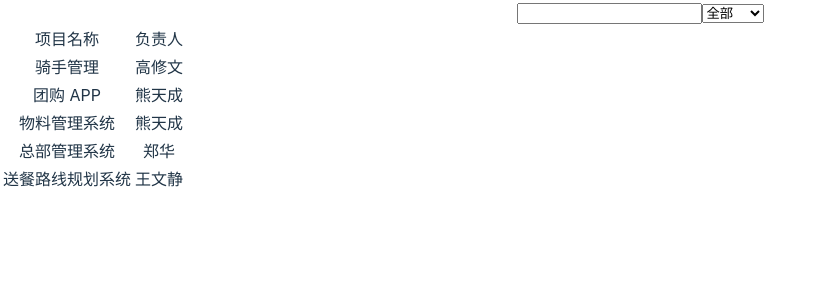
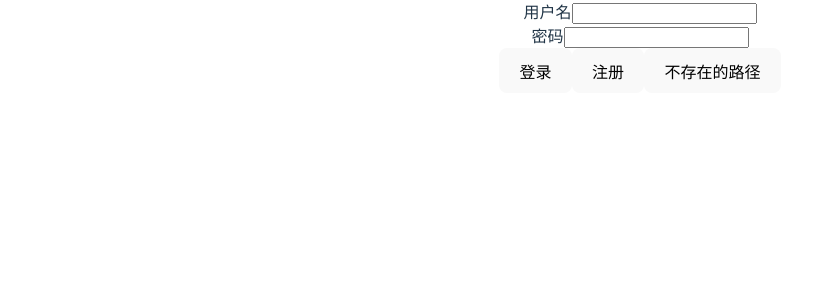
Before and after one commit to evankwolf/vite-jira, a React (Vite) app: page / in a window 1280 px wide. Shown: the top 300 px of the page, without its empty margins (0-823 px from the left). Built offline with nearby package versions, Linux system fonts and the light colour scheme; data requests are answered from the project's data file.

Commit message:
feat: 添加mock中间件注册、登录的简单逻辑以及路由404处理，修改eslint

```diff
--- a/__json_server_mock__/db.json
+++ b/__json_server_mock__/db.json
@@ -1,4 +1,10 @@
 {
+  "accounts": [
+    {
+      "usename": "test",
+      "password": "123456"
+    }
+  ],
   "users": [
     {
       "id": 1,
--- a/package.json
+++ b/package.json
@@ -7,7 +7,7 @@
     "build": "tsc && vite build",
     "preview": "vite preview",
     "prepare": "husky install",
-    "json-server": "json-server __json_server_mock__/db.json --watch --port 3001"
+    "json-server": "json-server __json_server_mock__/db.json --watch --port 3001 --middlewares __json_server_mock__/middleware.js"
   },
   "dependencies": {
     "qs": "^6.11.0",
--- a/src/App.tsx
+++ b/src/App.tsx
@@ -1,5 +1,6 @@
 import React from 'react'
-import ProjectList from './screens/project-list'
+import LoginScreen from './screens/login'
+// import ProjectList from './screens/project-list'
 // import TryUseArray from './components/try-use-array'
 // import {SearchPanel} from './screens/project-list/search-panel'
 import './App.css'
@@ -8,7 +9,8 @@ function App() {
   return (
     <div className="App">
       {/* <TryUseArray /> */}
-      <ProjectList />
+      {/* <ProjectList /> */}
+      <LoginScreen />
     </div>
   )
 }
--- /dev/null
+++ b/src/screens/login/index.tsx
@@ -0,0 +1,96 @@
+// import type { FormEvent } from 'react'
+import React from 'react'
+
+const Login = () => {
+  const apiUrl = import.meta.env.VITE_APP_API_URL
+  // const handleSubmit = (event: FormEvent<HTMLFormElement>) => {
+  //   event.preventDefault() // 防止submit之后导致页面跳转
+  //   const apiUrl = import.meta.env.VITE_APP_API_URL
+  //   // 获取通过currentTarget API分别获取submit行为中的子元素
+  //   const username = (event.currentTarget.elements[0] as HTMLInputElement).value
+  //   const password = (event.currentTarget.elements[1] as HTMLInputElement).value
+  //   const params = {
+  //     method: 'POST',
+  //     headers: {
+  //       'Content-Type': 'application/json',
+  //     },
+  //     body: JSON.stringify({ username, password }),
+  //   }
+  //   fetch(`${apiUrl}/login`, params).then(res => {
+  //     if (res.ok) {
+  //       console.log('成功登录!')
+  //     }
+  //   }).catch(err => {
+  //     console.log('登录失败，原因是', err)
+  //   })
+  // }
+
+  const handleLogin = () => {
+    const username = (document.querySelector('#username') as HTMLInputElement)!.value
+    const password = (document.querySelector('#password') as HTMLInputElement)!.value
+    const params = {
+      method: 'POST',
+      headers: {
+        'Content-Type': 'application/json',
+      },
+      body: JSON.stringify({ username, password }),
+    }
+    fetch(`${apiUrl}/login`, params).then(res => {
+      if (res.ok) {
+        console.log('成功登录!')
+      }
+    }).catch(err => {
+      console.log('登录失败，原因是', err)
+    })
+  }
+
+  const handleRegister = () => {
+    const username = (document.querySelector('#username') as HTMLInputElement)!.value
+    const password = (document.querySelector('#password') as HTMLInputElement)!.value
+    const params = {
+      method: 'POST',
+      headers: {
+        'Content-Type': 'application/json',
+      },
+      body: JSON.stringify({ username, password }),
+    }
+    fetch(`${apiUrl}/register`, params).then(res => {
+      if (res.ok) {
+        console.log('成功注册!')
+      }
+    }).catch(err => {
+      console.log('注册失败，原因是', err)
+    })
+  }
+
+  const handleMismatch = () => {
+    fetch(`${apiUrl}/nihao`).then(res => {
+      console.log('/nihao', res)
+    }).catch(err => {
+      console.log('/nihao err', err)
+    })
+  }
+
+  return (
+    <form>
+      <div>
+        <label htmlFor='username'>用户名
+          <input id='username' type="text" />
+        </label>
+
+      </div>
+      <div>
+        <label htmlFor="password">密码
+          <input id='password' type="password" />
+        </label>
+      </div>
+      <div>
+        <button type="button" onClick={handleLogin}>登录</button>
+        <button type="button" onClick={handleRegister}>注册</button>
+        <button type="button" onClick={handleMismatch}>不存在的路径</button>
+      </div>
+    </form>
+  )
+}
+
+export default Login
```
Also changed, not shown: __json_server_mock__/middleware.js (added, +39 -0 lines), __json_server_mock__/model.js (added, +42 -0 lines), .eslintrc.js.
